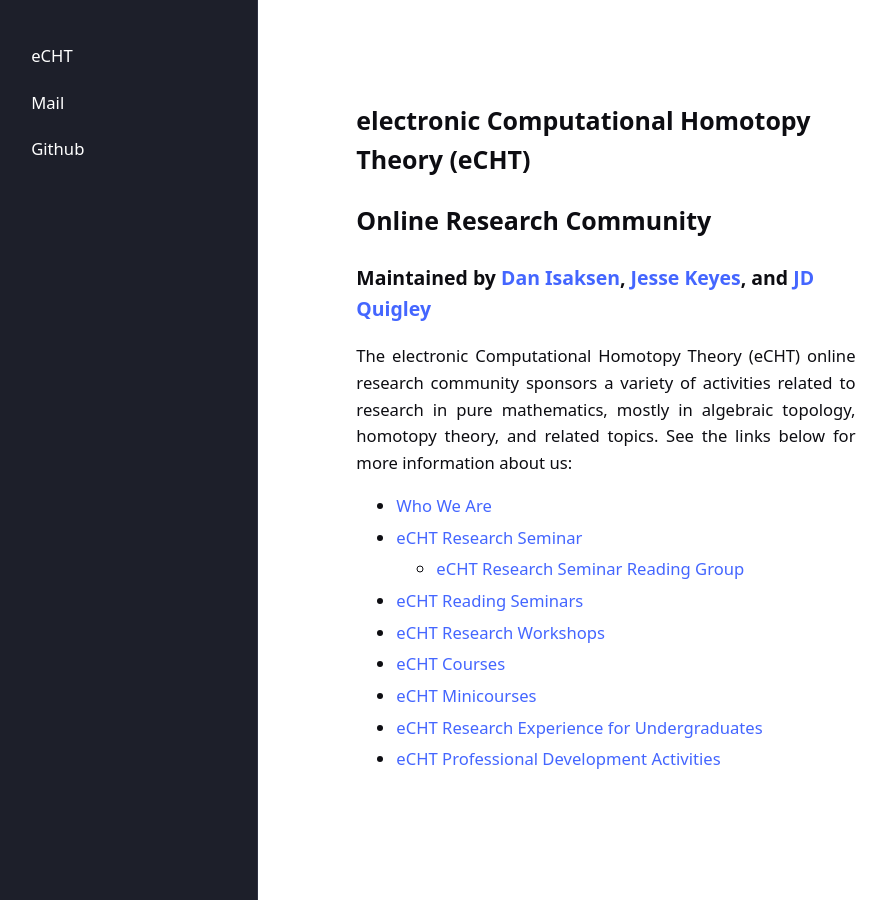
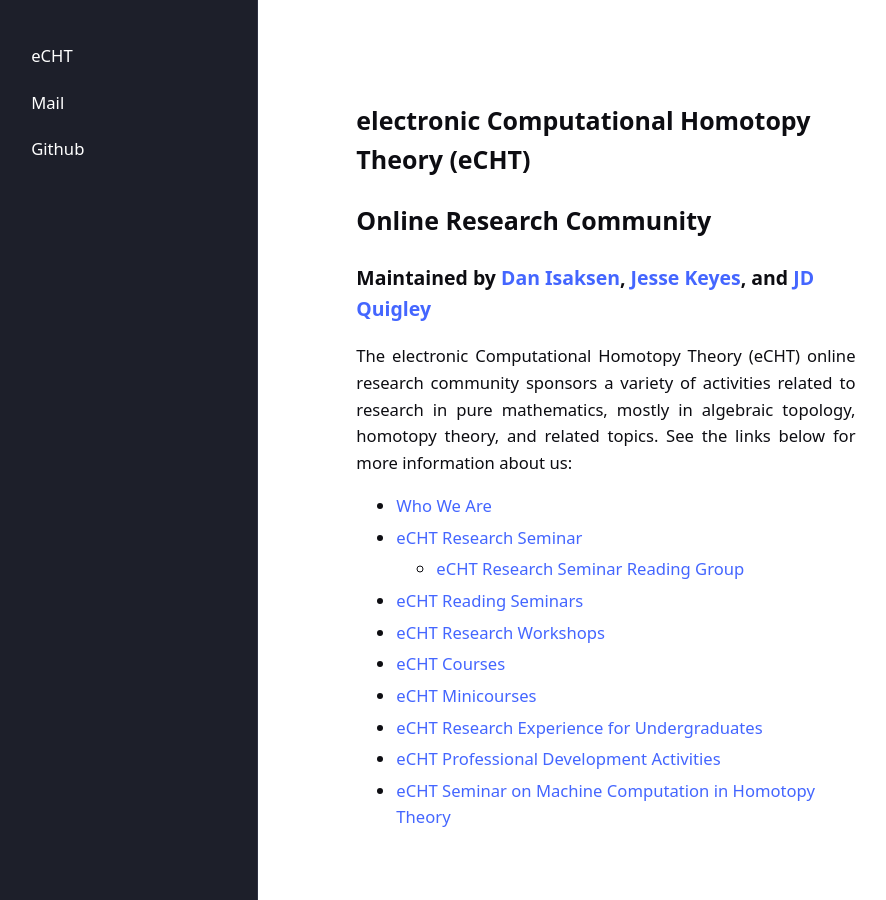
Before and after one commit to eCHTorc/eCHTorc.github.io, a Jekyll site: the page built from index.md, in a window 1280 px wide. Shown: the whole page, without its empty margins (43-929 px from the left). Built offline with Jekyll 4.4.1, drawn with Linux system fonts in a browser that asks for light colours; our own code applies the rules of GitHub Pages for plain Markdown files.

Commit message:
Update index.md

```diff
--- a/index.md
+++ b/index.md
@@ -24,4 +24,6 @@ The electronic Computational Homotopy Theory (eCHT) online research community sp
   <li> <a href="https://echtorc.github.io/echt-research-experience-for-undergraduates-summer-24"> eCHT Research Experience for Undergraduates</a> </li>
 
   <li> <a href="https://echtorc.github.io/echt-professional-development"> eCHT Professional Development Activities</a> </li>
+
+  <li> <a href="https://echtorc.github.io/echt-seminar-machine-computation"> eCHT Seminar on Machine Computation in Homotopy Theory</a> </li>
 </ul>
```
